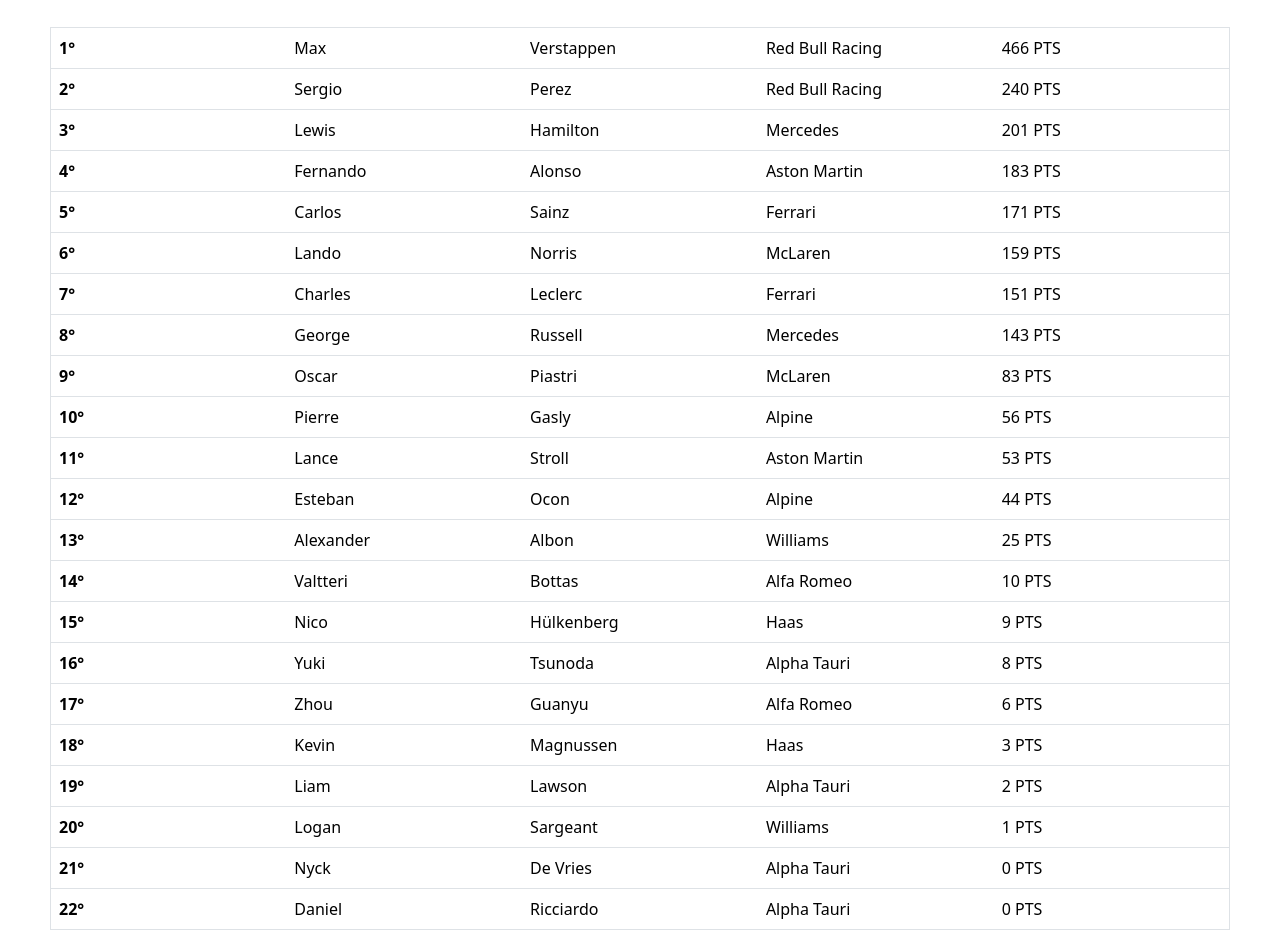
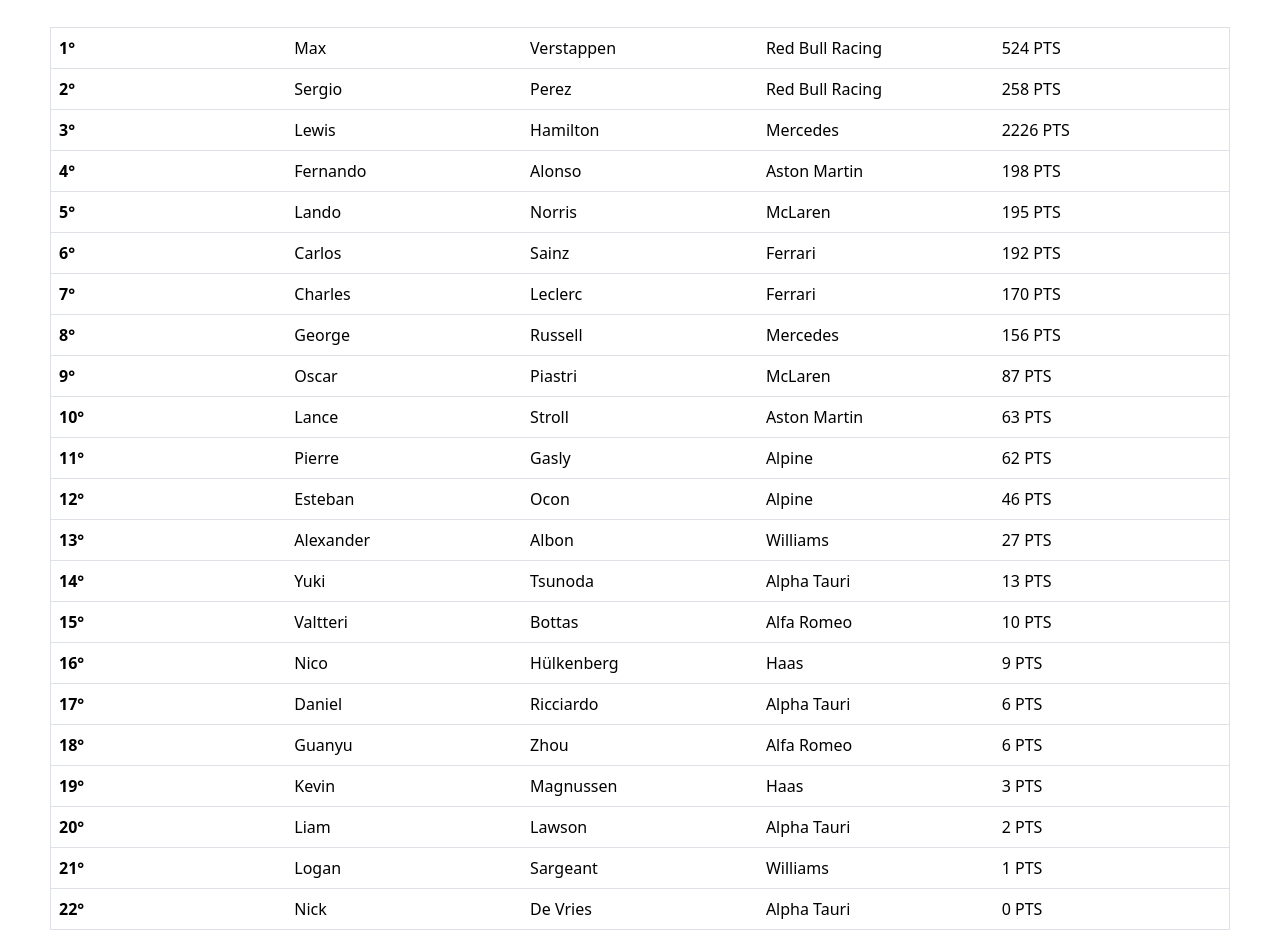
Before and after one commit to belengrassi/preentrega3, a plain HTML site: page html/temporada2023.html in a window 1280 px wide. Shown: the part 962-1895 px from the top of the page. Drawn offline with nearby package versions, Linux system fonts and the light colour scheme.

Commit message:
Cambié el tamaño de la fuente del calendario 2024, actualicé los puntos de la temporada 2023

```diff
--- a/html/temporada2023.html
+++ b/html/temporada2023.html
@@ -160,152 +160,152 @@
                         <td class="nombrePiloto">Max</td>
                         <td>Verstappen</td>
                         <td>Red Bull Racing</td>
-                        <td>466 PTS</td>
+                        <td>524 PTS</td>
                     </tr>
                     <tr>
                         <td class="puesto" scope="row">2°</th>
                         <td class="nombrePiloto">Sergio</td>
                         <td>Perez</td>
                         <td>Red Bull Racing</td>
-                        <td>240 PTS</td>
+                        <td>258 PTS</td>
                     </tr>
                     <tr>
                         <td class="puesto" scope="row">3°</th>
                         <td class="nombrePiloto">Lewis</td>
                         <td>Hamilton</td>
                         <td>Mercedes</td>
-                        <td>201 PTS</td>
+                        <td>2226 PTS</td>
                     </tr>
                     <tr>
                         <td class="puesto" scope="row">4°</th>
                         <td class="nombrePiloto">Fernando</td>
                         <td>Alonso</td>
                         <td>Aston Martin</td>
-                        <td>183 PTS</td>
+                        <td>198 PTS</td>
                     </tr>
                     <tr>
                         <td class="puesto" scope="row">5°</th>
+                        <td class="nombrePiloto">Lando</td>
+                        <td>Norris</td>
+                        <td>McLaren</td>
+                        <td>195 PTS</td>
+                    </tr>
+                    <tr>
+                        <td class="puesto" scope="row">6°</th>
                         <td class="nombrePiloto">Carlos</td>
                         <td>Sainz</td>
                         <td>Ferrari</td>
-                        <td>171 PTS</td>
-                    </tr>
-                    <tr>
-                        <td class="puesto" scope="row">6°</th>
-                        <td class="nombrePiloto">Lando</td>
-                        <td>Norris</td>
-                        <td>McLaren</td>
-                        <td>159 PTS</td>
+                        <td>192 PTS</td>
                     </tr>
                     <tr>
                         <td class="puesto" scope="row">7°</th>
                         <td class="nombrePiloto">Charles</td>
                         <td>Leclerc</td>
                         <td>Ferrari</td>
-                        <td>151 PTS</td>
+                        <td>170 PTS</td>
                     </tr>
                     <tr>
                         <td class="puesto" scope="row">8°</th>
                         <td class="nombrePiloto">George</td>
                         <td>Russell</td>
                         <td>Mercedes</td>
-                        <td>143 PTS</td>
+                        <td>156 PTS</td>
                     </tr>
                     <tr>
                         <td class="puesto" scope="row">9°</th>
                         <td class="nombrePiloto">Oscar</td>
                         <td>Piastri</td>
                         <td>McLaren</td>
-                        <td>83 PTS</td>
+                        <td>87 PTS</td>
                     </tr>
                     <tr>
                         <td class="puesto" scope="row">10°</th>
+                        <td class="nombrePiloto">Lance</td>
+                        <td>Stroll</td>
+                        <td>Aston Martin</td>
+                        <td>63 PTS</td>
+                    </tr>
+                    <tr>
+                        <td class="puesto" scope="row">11°</th>
                         <td class="nombrePiloto">Pierre</td>
                         <td>Gasly</td>
                         <td>Alpine</td>
-                        <td>56 PTS</td>
-                    </tr>
-                    <tr>
-                        <td class="puesto" scope="row">11°</th>
-                        <td class="nombrePiloto">Lance</td>
-                        <td>Stroll</td>
-                        <td>Aston Martin</td>
-                        <td>53 PTS</td>
+                        <td>62 PTS</td>
                     </tr>
                     <tr>
                         <td class="puesto" scope="row">12°</th>
                         <td class="nombrePiloto">Esteban</td>
                         <td>Ocon</td>
                         <td>Alpine</td>
-                        <td>44 PTS</td>
+                        <td>46 PTS</td>
                     </tr>
                     <tr>
                         <td class="puesto" scope="row">13°</th>
                         <td class="nombrePiloto">Alexander</td>
                         <td>Albon</td>
                         <td>Williams</td>
-                        <td>25 PTS</td>
+                        <td>27 PTS</td>
                     </tr>
                     <tr>
                         <td class="puesto" scope="row">14°</th>
+                        <td class="nombrePiloto">Yuki</td>
+                        <td>Tsunoda</td>
+                        <td>Alpha Tauri</td>
+                        <td>13 PTS</td>
+                    </tr>
+                    <tr>
+                        <td class="puesto" scope="row">15°</th>
                         <td class="nombrePiloto">Valtteri</td>
                         <td>Bottas</td>
                         <td>Alfa Romeo</td>
                         <td>10 PTS</td>
                     </tr>
                     <tr>
-                        <td class="puesto" scope="row">15°</th>
+                        <td class="puesto" scope="row">16°</th>
                         <td class="nombrePiloto">Nico</td>
                         <td>Hülkenberg</td>
                         <td>Haas</td>
                         <td>9 PTS</td>
                     </tr>
                     <tr>
-                        <td class="puesto" scope="row">16°</th>
-                        <td class="nombrePiloto">Yuki</td>
-                        <td>Tsunoda</td>
+                        <td class="puesto" scope="row">17°</th>
+                        <td class="nombrePiloto">Daniel</td>
+                        <td>Ricciardo</td>
                         <td>Alpha Tauri</td>
-                        <td>8 PTS</td>
+                        <td>6 PTS</td>
                     </tr>
                     <tr>
-                        <td class="puesto" scope="row">17°</th>
-                        <td class="nombrePiloto">Zhou</td>
-                        <td>Guanyu</td>
+                        <td class="puesto" scope="row">18°</th>
+                        <td class="nombrePiloto">Guanyu</td>
+                        <td>Zhou</td>
                         <td>Alfa Romeo</td>
                         <td>6 PTS</td>
                     </tr>
                     <tr>
-                        <td class="puesto" scope="row">18°</th>
+                        <td class="puesto" scope="row">19°</th>
                         <td class="nombrePiloto">Kevin</td>
                         <td>Magnussen</td>
                         <td>Haas</td>
                         <td>3 PTS</td>
                     </tr>
                     <tr>
-                        <td class="puesto" scope="row">19°</th>
+                        <td class="puesto" scope="row">20°</th>
                         <td class="nombrePiloto">Liam</td>
                         <td>Lawson</td>
                         <td>Alpha Tauri</td>
                         <td>2 PTS</td>
                     </tr>
                     <tr>
-                        <td class="puesto" scope="row">20°</th>
+                        <td class="puesto" scope="row">21°</th>
                         <td class="nombrePiloto">Logan</td>
                         <td>Sargeant</td>
                         <td>Williams</td>
                         <td>1 PTS</td>
                     </tr>
                     <tr>
-                        <td class="puesto" scope="row">21°</th>
-                        <td class="nombrePiloto">Nyck</td>
+                        <td class="puesto" scope="row">22°</th>
+                        <td class="nombrePiloto">Nick</td>
                         <td>De Vries</td>
-                        <td>Alpha Tauri</td>
-                        <td>0 PTS</td>
-                    </tr>
-                    <tr>
-                        <td class="puesto" scope="row">22°</th>
-                        <td class="nombrePiloto">Daniel</td>
-                        <td>Ricciardo</td>
                         <td>Alpha Tauri</td>
                         <td>0 PTS</td>
                     </tr>
@@ -332,7 +332,7 @@
                             <img class="auto2023" src="../img/autoredbull2023.png" alt="Auto Red Bull" width="150px"
                                 height="auto">
                         </td>
-                        <td class="puntosEscuderia">706 PTS</td>
+                        <td class="puntosEscuderia">782 PTS</td>
                     </tr>
                     <tr>
                         <td class="puesto" scope="row">2°</th>
@@ -342,7 +342,7 @@
                             <img class="auto2023" src="../img/automercedes2023.png" alt="Auto Mercedes" width="150px"
                                 height="auto">
                         </td>
-                        <td class="puntosEscuderia">344 PTS</td>
+                        <td class="puntosEscuderia">382 PTS</td>
                     </tr>
                     <tr>
                         <td class="puesto" scope="row">3°</th>
@@ -352,7 +352,7 @@
                             <img class="auto2023" src="../img/autoferrari2023.png" alt="Auto Ferrari" width="150px"
                                 height="auto">
                         </td>
-                        <td class="puntosEscuderia">322 PTS</td>
+                        <td class="puntosEscuderia">362 PTS</td>
                     </tr>
                     <tr>
                         <td class="puesto" scope="row">4°</th>
@@ -362,7 +362,7 @@
                             <img class="auto2023" src="../img/automclaren2023.png" alt="Auto McLaren" width="150px"
                                 height="auto">
                         </td>
-                        <td class="puntosEscuderia">242 PTS</td>
+                        <td class="puntosEscuderia">282 PTS</td>
                     </tr>
                     <tr>
                         <td class="puesto" scope="row">5°</th>
@@ -372,7 +372,7 @@
                             <img class="auto2023" src="../img/autoastonmartin2023.png" alt="Auto Aston Martin"
                                 width="150px" height="auto">
                         </td>
-                        <td class="puntosEscuderia">236 PTS</td>
+                        <td class="puntosEscuderia">261 PTS</td>
                     </tr>
                     <tr>
                         <td class="puesto" scope="row">6°</th>
@@ -382,7 +382,7 @@
                             <img class="auto2023" src="../img/autoalpine2023.png" alt="Auto Alpine" width="150px"
                                 height="auto">
                         </td>
-                        <td class="puntosEscuderia">100 PTS</td>
+                        <td class="puntosEscuderia">108 PTS</td>
                     </tr>
                     <tr>
                         <td class="puesto" scope="row">7°</th>
@@ -392,37 +392,37 @@
                             <img class="auto2023" src="../img/autowilliams2023.png" alt="Auto Williams" width="150px"
                                 height="auto">
                         </td>
-                        <td class="puntosEscuderia">26 PTS</td>
+                        <td class="puntosEscuderia">28 PTS</td>
                     </tr>
                     <tr>
                         <td class="puesto" scope="row">8°</th>
+                        <td class="nombreEscuderia">Alpha Tauri</td>
+                        <td class="pilotosEscuderia">Gasly/Ricciardo</td>
+                        <td>
+                            <img class="auto2023" src="../img/autoalfaromeo2023.png" alt="Auto Alfa Romeo" width="150px"
+                                height="auto">
+                        </td>
+                        <td class="puntosEscuderia">21 PTS</td>
+                    </tr>
+                    <tr>
+                        <td class="puesto" scope="row">9°</th>
                         <td class="nombreEscuderia">Alfa Romeo</td>
                         <td class="pilotosEscuderia">Bottas/Zhou</td>
                         <td>
-                            <img class="auto2023" src="../img/autoalfaromeo2023.png" alt="Auto Alfa Romeo" width="150px"
+                            <img class="auto2023" src="../img/autohaas2023.png" alt="Auto Haas" width="150px"
                                 height="auto">
                         </td>
                         <td class="puntosEscuderia">16 PTS</td>
                     </tr>
                     <tr>
-                        <td class="puesto" scope="row">9°</th>
+                        <td class="puesto" scope="row">10°</th>
                         <td class="nombreEscuderia">Haas</td>
-                        <td class="pilotosEscuderia">Magnussen/Hülkenberg</td>
-                        <td>
-                            <img class="auto2023" src="../img/autohaas2023.png" alt="Auto Haas" width="150px"
-                                height="auto">
-                        </td>
-                        <td class="puntosEscuderia">12 PTS</td>
-                    </tr>
-                    <tr>
-                        <td class="puesto" scope="row">10°</th>
-                        <td class="nombreEscuderia">Alpha Tauri</td>
-                        <td class="pilotosEscuderia">Tsunoda/Ricciardo</td>
+                        <td class="pilotosEscuderia">Hülkenberg/Magnussen</td>
                         <td>
                             <img class="auto2023" src="../img/autoalphatauri2023.png" alt="Auto Alpha Tauri"
                                 width="150px" height="auto">
                         </td>
-                        <td class="puntosEscuderia">10 PTS</td>
+                        <td class="puntosEscuderia">12 PTS</td>
                     </tr>
                 </tbody>
             </table>
--- a/scss/_main.scss
+++ b/scss/_main.scss
@@ -216,7 +216,7 @@ table {
     border: 1px solid black;
     color: black;
     font-family: $fuentePrincipal;
-    font-size: 16px;
+    font-size: 18px;
     text-align: center;
 }
 
```
Also changed, not shown: css/estilo.css.
